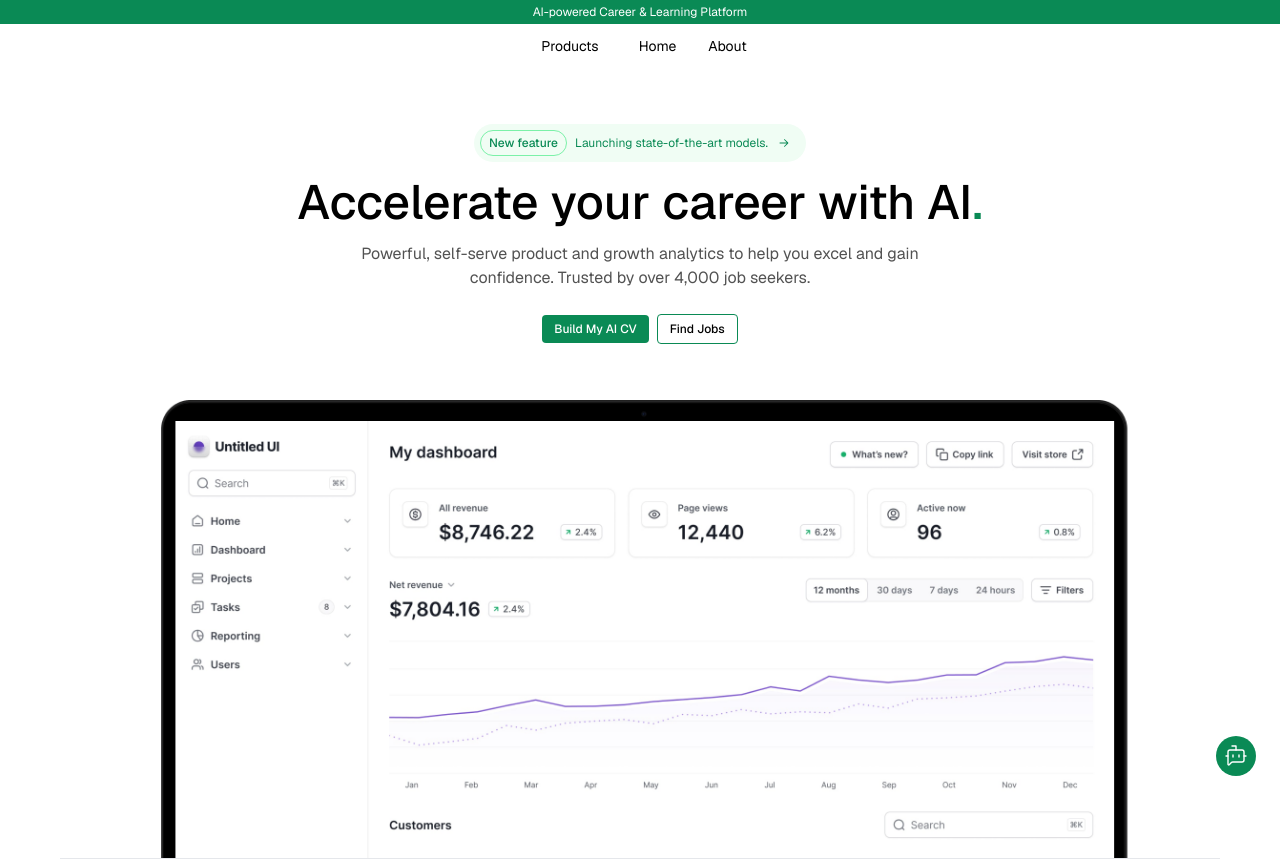
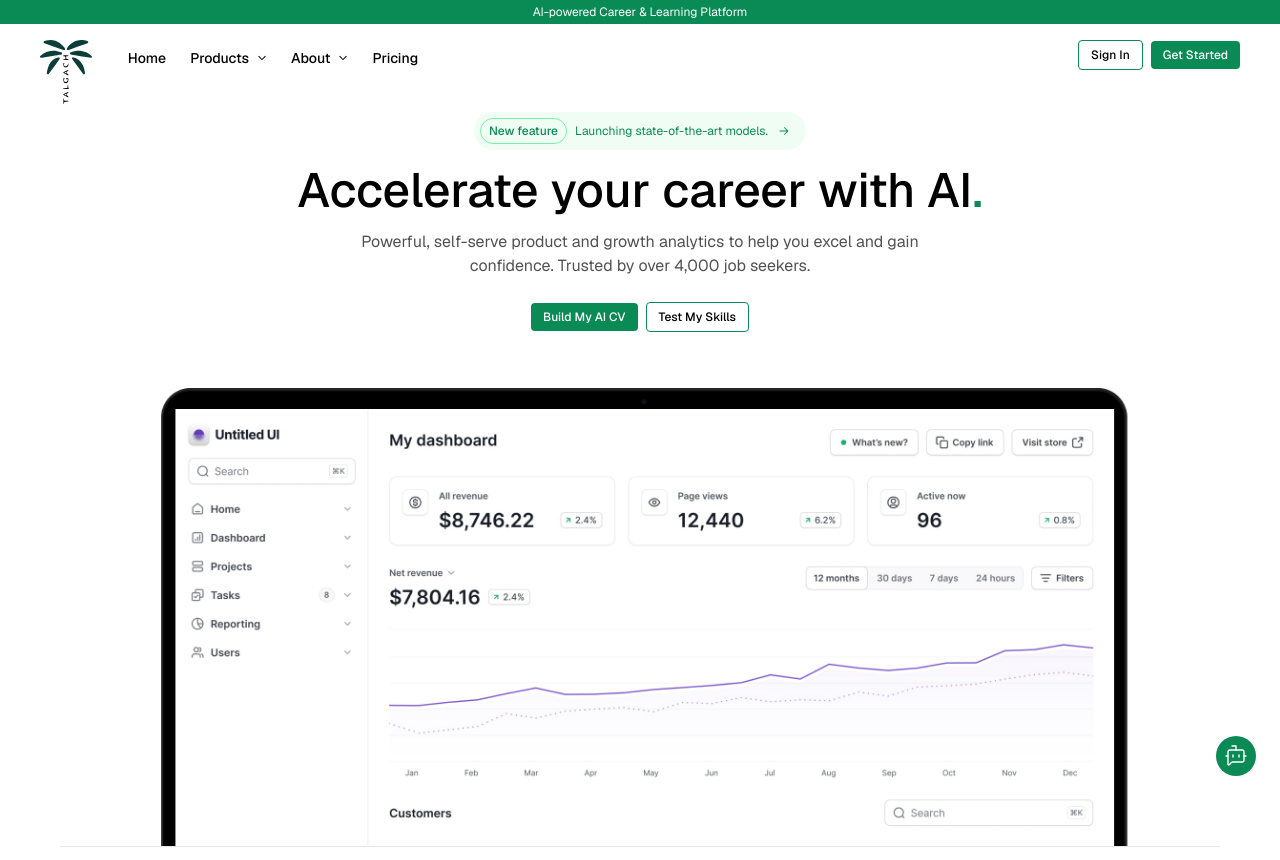
Before and after one commit to ShayokhShorfuddin/talgach-ai, a Next.js app: page / in a window 1280 px wide. Shown: the top 860 px of the page. Built offline with nearby package versions, Linux system fonts and the light colour scheme.

Commit message:
build desktop navbar

```diff
--- a/app/_components/chip.tsx
+++ b/app/_components/chip.tsx
@@ -4,7 +4,7 @@ import arrow_right from '@/public/svgs/arrow-right-green.svg';
 export function Chip() {
   return (
     <div className="flex justify-center">
-      <div className="flex items-center p-1.5 mt-16 text-xs text-talgach-green gap-x-2 bg-green-50 rounded-full cursor-pointer">
+      <div className="flex items-center p-1.5 mt-2 text-xs text-talgach-green gap-x-2 bg-green-50 rounded-full cursor-pointer">
         <p className="py-1 px-2 border border-green-300 rounded-full font-medium">
           New feature
         </p>
--- a/app/_components/hero-cta-buttons.tsx
+++ b/app/_components/hero-cta-buttons.tsx
@@ -12,7 +12,7 @@ export function HeroCTAButtons() {
         type="button"
         className="border border-talgach-green py-1.5 px-3 rounded text-xs font-medium hover:cursor-pointer select-none"
       >
-        Find Jobs
+        Test My Skills
       </button>
     </div>
   );
--- a/app/_components/menu/menu-content.tsx
+++ b/app/_components/menu/menu-content.tsx
@@ -47,9 +47,9 @@ export function MenuContent({ children }: { children: React.ReactNode }) {
         <div className="absolute w-full h-2 -bottom-2" />
       )}
       <div
-        className="fixed flex flex-col gap-y-2 bg-white border border-neutral-200 shadow-sm z-20"
+        className="fixed flex flex-col gap-y-2 bg-white border border-neutral-200 shadow-sm z-20 rounded"
         style={{
-          top: isNested ? position.y : position.y + 10,
+          top: isNested ? position.y : position.y,
           left: isNested ? position.x + 10 : position.x,
         }}
       >
--- a/app/_components/navbar.tsx
+++ b/app/_components/navbar.tsx
@@ -1,5 +1,7 @@
-'use client';
-
+import Image from 'next/image';
+import Link from 'next/link';
+import chevron_down from '@/public/svgs/chevron-down.svg';
+import logo_green from '@/public/svgs/logo-green.svg';
 import { Menu } from './menu/menu';
 import { MenuContent } from './menu/menu-content';
 import { MenuTrigger } from './menu/menu-trigger';
@@ -7,43 +9,125 @@ import { MenuTrigger } from './menu/menu-trigger';
 export default function Navbar() {
   return (
     <header>
-      <nav className="w-full">
-        <div className="flex justify-center items-center mt-2 gap-x-8 text-sm">
-          <Menu>
-            <MenuTrigger>
-              <p className="py-1 px-2 cursor-pointer">Products</p>
-            </MenuTrigger>
+      <nav>
+        <div className="flex justify-between items-start w-full mt-4 px-10">
+          <div className="flex gap-x-2">
+            <Image src={logo_green} alt="Logo" className="h-16 w-min mr-5" />
 
-            <MenuContent>
-              <div>
-                <p>Menu Item 1</p>
-                <Menu>
-                  <MenuTrigger>
-                    <p className="cursor-pointer">Menu Item 5</p>
-                  </MenuTrigger>
+            <Link
+              href="/"
+              className="text-sm font-medium h-min p-2 border-talgach-green hover:border-b-2"
+            >
+              Home
+            </Link>
 
-                  <MenuContent>
-                    <div>
-                      <p>Submenu Item 1</p>
-                      <p>Submenu Item 2</p>
-                      <p>Submenu Item 3</p>
-                      <p>Submenu Item 4</p>
-                    </div>
-                  </MenuContent>
-                </Menu>
-                <p>Menu Item 2</p>
-                <p>Menu Item 3</p>
-                <p>Menu Item 4</p>
+            <ProductsMenu />
 
-                <p>Menu Item 6</p>
-              </div>
-            </MenuContent>
-          </Menu>
+            <AboutMenu />
 
-          <p>Home</p>
-          <p>About</p>
+            <Link
+              href="#pricing"
+              className="text-sm font-medium h-min p-2 border-talgach-green hover:border-b-2"
+            >
+              Pricing
+            </Link>
+          </div>
+
+          <div className="flex items-center gap-x-2">
+            <button
+              type="button"
+              className="border border-talgach-green py-1.5 px-3 rounded text-xs font-medium hover:cursor-pointer select-none"
+            >
+              Sign In
+            </button>
+
+            <button
+              type="button"
+              className="bg-talgach-green py-1.5 px-3 rounded text-xs font-medium text-white hover:cursor-pointer select-none"
+            >
+              Get Started
+            </button>
+          </div>
         </div>
       </nav>
     </header>
   );
 }
+
+function ProductsMenu() {
+  return (
+    <Menu>
+      <MenuTrigger>
+        <div className="flex items-center gap-x-1 p-2">
+          <p className="text-sm font-medium h-min hover:cursor-default mr-1">
+            Products
+          </p>
+
+          <Image src={chevron_down} alt="Chevron Down" className="size-2.5" />
+        </div>
+      </MenuTrigger>
+
+      <MenuContent>
+        <div className="p-2 flex flex-col gap-y-1">
+          <Link
+            href="/dashboard"
+            className="block p-1 hover:bg-gray-100 text-sm"
+          >
+            Job Intelligence
+          </Link>
+          <Link
+            href="/dashboard"
+            className="block p-1 hover:bg-gray-100 text-sm"
+          >
+            Interview Guidelines
+          </Link>
+          <Link
+            href="/dashboard"
+            className="block p-1 hover:bg-gray-100 text-sm"
+          >
+            Mock Interviews
+          </Link>
+          <Link
+            href="/dashboard"
+            className="block p-1 hover:bg-gray-100 text-sm"
+          >
+            Resume Builder
+          </Link>
+        </div>
+      </MenuContent>
+    </Menu>
+  );
+}
+
+function AboutMenu() {
+  return (
+    <Menu>
+      <MenuTrigger>
+        <div className="flex items-center gap-x-1 p-2">
+          <p className="text-sm font-medium h-min hover:cursor-default mr-1">
+            About
+          </p>
+
+          <Image src={chevron_down} alt="Chevron Down" className="size-2.5" />
+        </div>
+      </MenuTrigger>
+
+      <MenuContent>
+        <div className="p-2 flex flex-col gap-y-1">
+          <Link href="/" className="block p-1 hover:bg-gray-100 text-sm">
+            Blog
+          </Link>
+          <Link href="/" className="block p-1 hover:bg-gray-100 text-sm">
+            Our team
+          </Link>
+          <Link href="/" className="block p-1 hover:bg-gray-100 text-sm">
+            Careers
+          </Link>
+          <Link href="/" className="block p-1 hover:bg-gray-100 text-sm">
+            Contact Us
+          </Link>
+        </div>
+      </MenuContent>
+    </Menu>
+  );
+}
--- a/app/_components/pricing.tsx
+++ b/app/_components/pricing.tsx
@@ -40,7 +40,7 @@ export function Pricing() {
   >('yearly');
 
   return (
-    <section className="mt-30 px-10">
+    <section id="pricing" className="mt-30 px-10">
       <IndividualPricing
         selectedIndividualPlan={selectedIndividualPlan}
         setSelectedIndividualPlan={setSelectedIndividualPlan}
@@ -225,7 +225,7 @@ function PlanCard({
         Get Started
       </button>
 
-      <hr className="mt-6" />
+      <hr className="mt-6 border-neutral-200" />
 
       <FeaturesList features={features} />
     </div>
```
